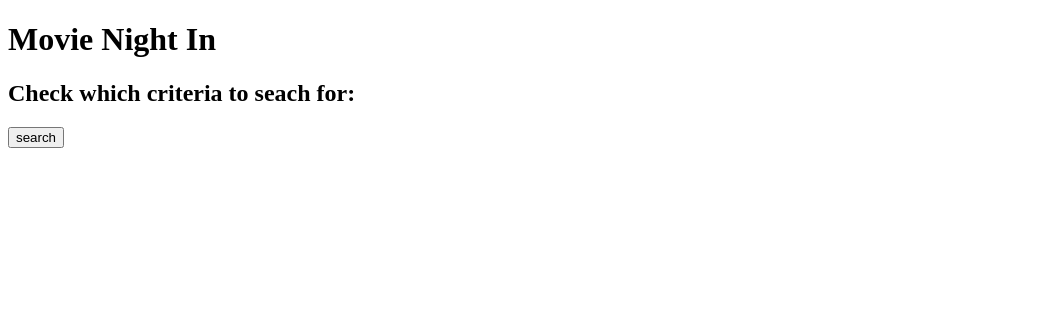
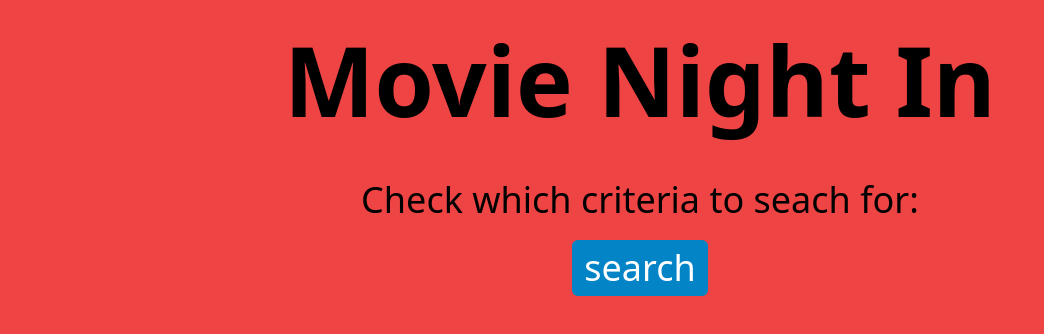
Before and after one commit to Carter-Schmitz/Movie-Night-In, a website: page index.html in a window 1280 px wide. Shown: the whole page, without its empty margins (0-1044 px from the left). Drawn offline with Linux system fonts and the light colour scheme.

Commit message:
added basic css to wireframe and tailwind files

```diff
--- a/index.html
+++ b/index.html
@@ -4,19 +4,19 @@
     <meta charset="UTF-8" />
     <meta name="viewport" content="width=device-width, initial-scale=1.0" />
     <meta http-equiv="X-UA-Compatible" content="ie=edge" />
-    <title>Password Generator</title>
-    <!-- <link rel="stylesheet" href="style.css" /> -->
+    <title>Movie Night In</title>
+    <link rel="stylesheet" href="./dist/output.css" />
   </head>
-  <body>
-      <header>
+  <body class="bg-red-500">
+      <header class="font-bold text-center text-8xl p-8">
         <h1>Movie Night In </h1>
       </header>
-      <div >
+      <div class="text-center text-4xl">
         <container>
-           <h2>Check which criteria to seach for:</h2>
+           <h2 class="p-5">Check which criteria to seach for:</h2>
 
         </container>
-        <button>search</button>
+        <button class="rounded-md py-2 px-3 text-white bg-sky-600 hover:bg-sky-500">search</button>
 
       </div>
 
--- /dev/null
+++ b/src/style.css
@@ -0,0 +1,3 @@
+@tailwind base;
+@tailwind components;
+@tailwind utilities;
--- a/style.css
+++ /dev/null
@@ -1 +0,0 @@
-/* css goes here */
--- /dev/null
+++ b/tailwind.config.js
@@ -0,0 +1,8 @@
+/** @type {import('tailwindcss').Config} */
+module.exports = {
+  content: ["./index.html"],
+  theme: {
+    extend: {},
+  },
+  plugins: [],
+}
```
Also changed, not shown: package.json (added, +22 -0 lines), dist/output.css (added), 1 other file.
